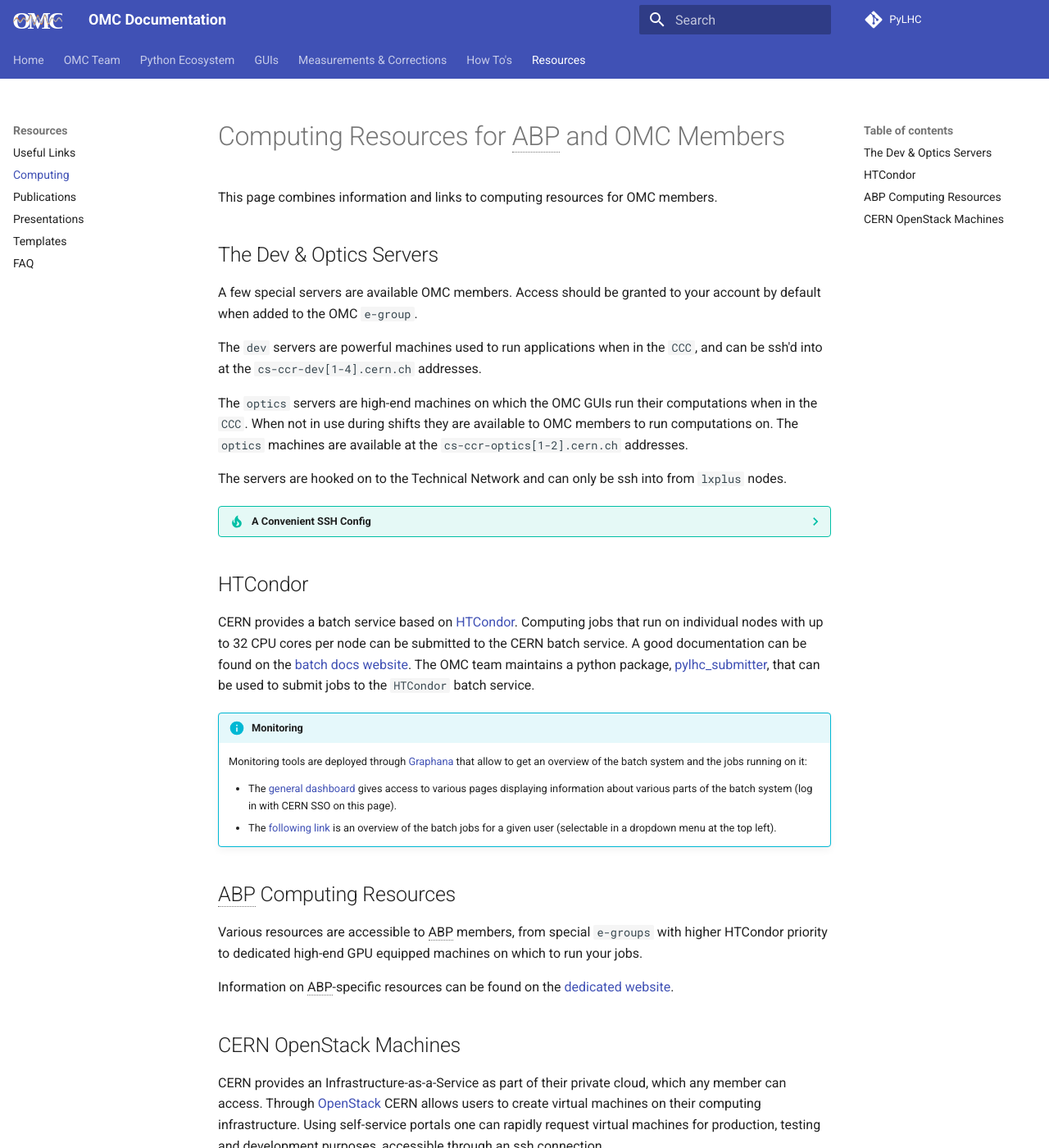
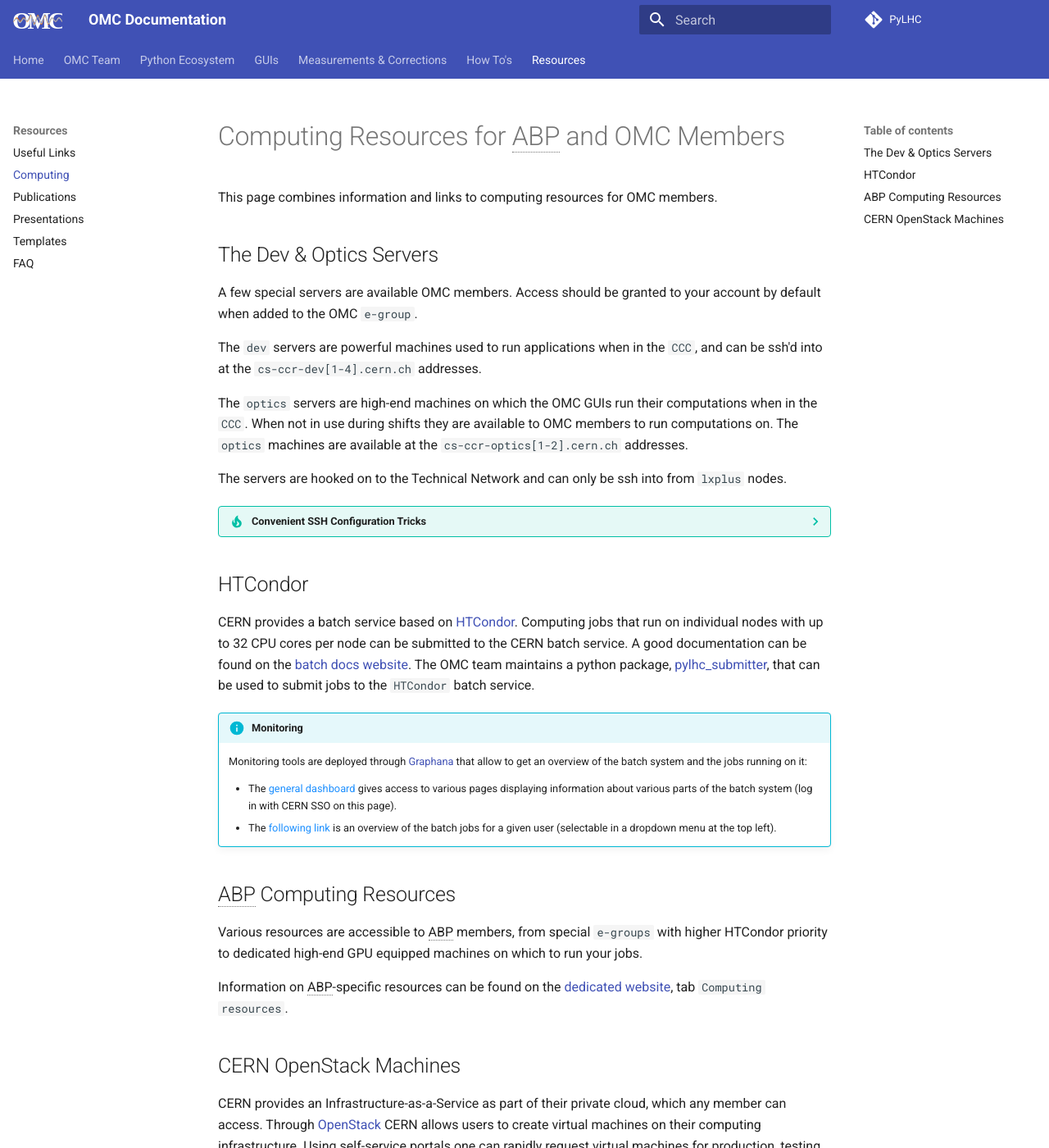
Before and after one commit to pylhc/pylhc.github.io, an MkDocs documentation site: the page built from docs/resources/computing.md, in a window 1280 px wide and 1400 px high. Shown: the whole window at 82% size. Built offline with MkDocs 1.6.1 and Material for MkDocs 9.7.7, drawn with Linux system fonts in a browser that asks for light colours; comment, search, counter and statistics services are not loaded.

````diff
--- a/docs/resources/computing.md
+++ b/docs/resources/computing.md
@@ -15,7 +15,7 @@ The `optics` machines are available at the `cs-ccr-optics[1-2].cern.ch` addresse
 
 The servers are hooked on to the Technical Network and can only be ssh into from `lxplus` nodes.
 
-??? tip "A Convenient SSH Config"
+??? tip "Convenient SSH Configuration Tricks"
     The following `ssh` config elements provide a convenient setup for users to access these machines.
     Remember to replace `your_username` below with your CERN username.
     ```bash
@@ -50,14 +50,14 @@ The OMC team maintains a python package, [pylhc_submitter](../packages/pylhcsubm
 !!! info "Monitoring"
     Monitoring tools are deployed through [Graphana][graphana]{target=_blank} that allow to get an overview of the batch system and the jobs running on it:
 
-    - The [general dashboard][graphana_htcondor]{target=_blank} gives access to various pages displaying information about various parts of the batch system (log in with CERN SSO on this page).
-    - The [following link][user_batch]{target=_blank} is an overview of the batch jobs for a given user (selectable in a dropdown menu at the top left).
+    - The [general dashboard][graphana_htcondor]{target=_blank .cern_login} gives access to various pages displaying information about various parts of the batch system (log in with CERN SSO on this page).
+    - The [following link][user_batch]{target=_blank .cern_login} is an overview of the batch jobs for a given user (selectable in a dropdown menu at the top left).
 
 ## ABP Computing Resources
 
 Various resources are accessible to ABP members, from special `e-groups` with higher HTCondor priority to dedicated high-end GPU equipped machines on which to run your jobs.
 
-Information on ABP-specific resources can be found on the [dedicated website][abpcomputing]{target=_blank}.
+Information on ABP-specific resources can be found on the [dedicated website][abpcomputing]{target=_blank}, tab `Computing resources`.
 
 ## CERN OpenStack Machines
 
````
